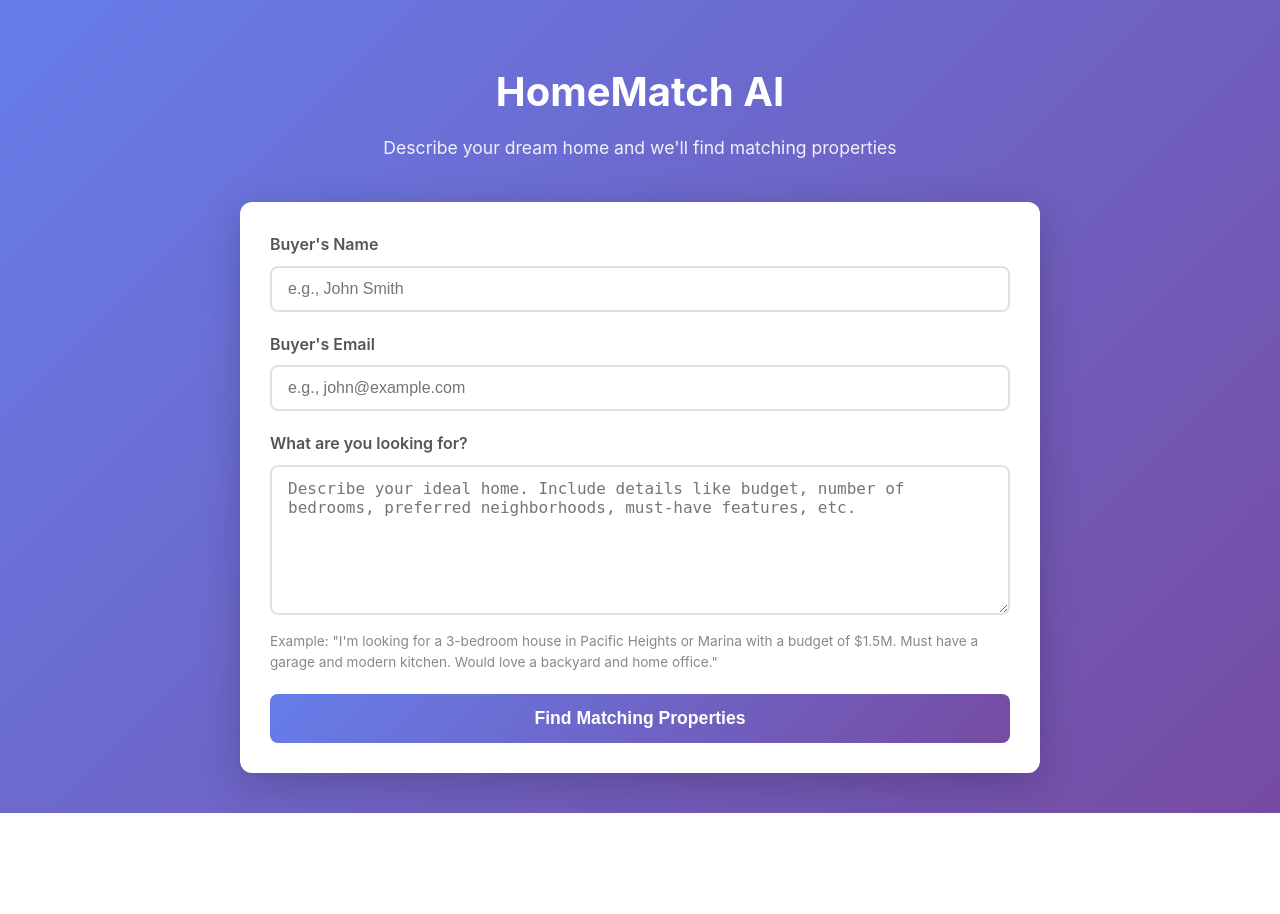
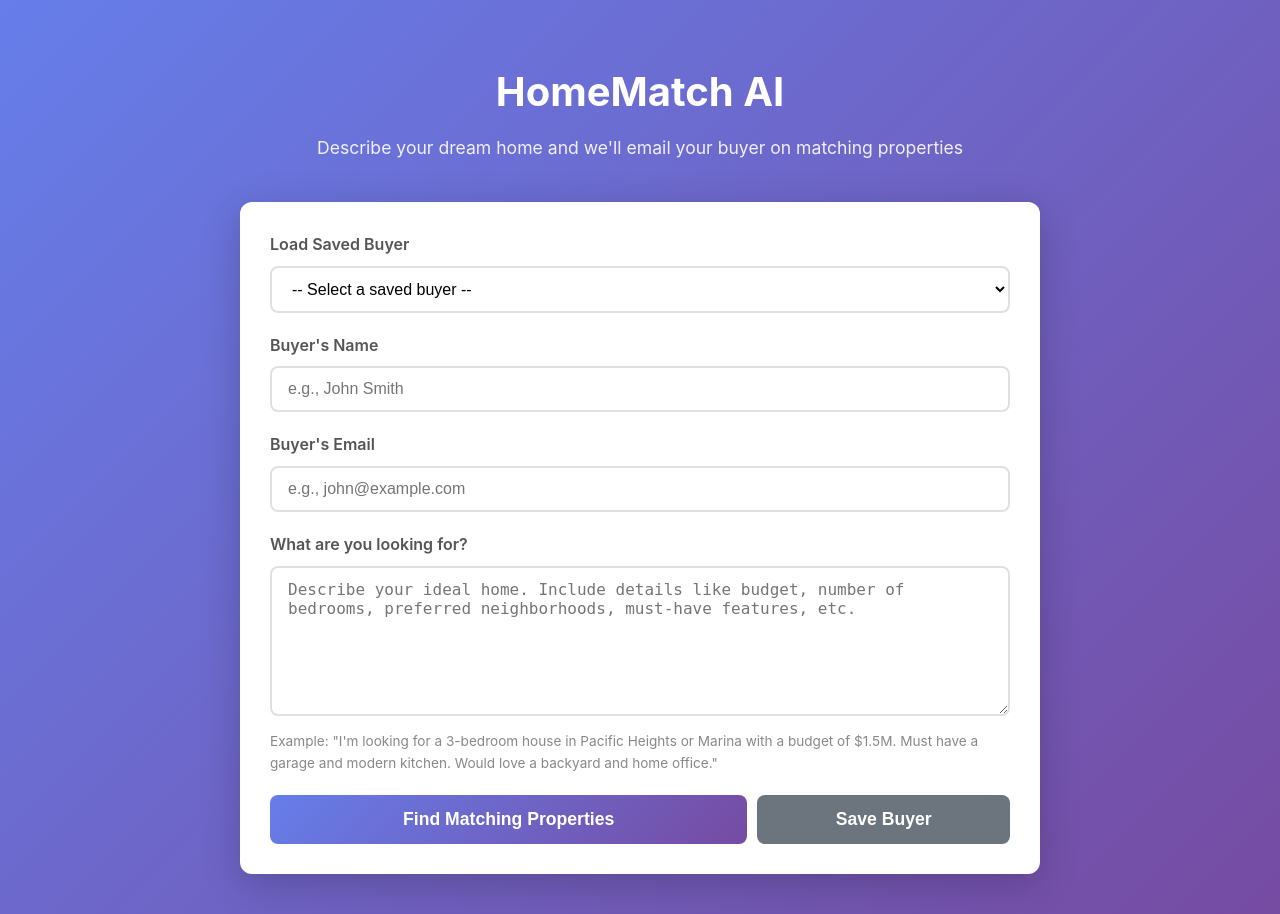
Before and after one commit to ellyphant/HomeMatchAI-Agent, a Flask app: page / in a window 1280 px wide. Before the commit the page ends 813 px from the top, so only its background shows below. Run offline with Flask 3, Linux system fonts and the light colour scheme.

Commit message:
Add saved buyers feature and improve scoring/email generation
- Add dropdown to save and load buyer profiles from localStorage
- Increase max_tokens to 4096 for complete email generation
- Adjust scoring weights for clearer property differentiation
- Update UI subtitle text

🤖 Generated with [Claude Code](https://claude.com/claude-code)

Co-Authored-By: Claude <noreply@anthropic.com>

```diff
--- a/app.py
+++ b/app.py
@@ -51,65 +51,112 @@ def analyze_buyer_preferences(buyer_input: str) -> dict:
 
         if not response.choices or not response.choices[0].message:
             print("No response from model")
-            return {}
+            return parse_preferences_manually(buyer_input)
 
         response_text = response.choices[0].message.content
         if not response_text:
             print("Empty response content")
-            return {}
+            return parse_preferences_manually(buyer_input)
 
         start = response_text.find('{')
         end = response_text.rfind('}') + 1
         if start != -1 and end > start:
-            return json.loads(response_text[start:end])
+            parsed = json.loads(response_text[start:end])
+            if parsed:
+                return parsed
 
         print(f"No JSON found in response: {response_text[:200]}")
-        return {}
+        return parse_preferences_manually(buyer_input)
 
     except json.JSONDecodeError as e:
         print(f"JSON decode error: {e}")
-        return {}
+        return parse_preferences_manually(buyer_input)
     except Exception as e:
         print(f"Error in analyze_buyer_preferences: {e}")
-        return {}
+        return parse_preferences_manually(buyer_input)
+
+def parse_preferences_manually(buyer_input: str) -> dict:
+    """Fallback parser to extract basic preferences from text."""
+    preferences = {}
+    text = buyer_input.lower()
+
+    # Extract budget
+    import re
+    budget_match = re.search(r'\$?([\d,]+(?:\.\d+)?)\s*(?:million|m|mil)', text)
+    if budget_match:
+        amount = float(budget_match.group(1).replace(',', ''))
+        preferences['max_budget'] = int(amount * 1000000)
+    else:
+        budget_match = re.search(r'\$?([\d,]+)(?:k)?', text)
+        if budget_match:
+            amount = int(budget_match.group(1).replace(',', ''))
+            if amount < 10000:
+                preferences['max_budget'] = amount * 1000
+            else:
+                preferences['max_budget'] = amount
+
+    # Extract bedrooms
+    bed_match = re.search(r'(\d+)\s*(?:bed|bedroom|br)', text)
+    if bed_match:
+        preferences['min_bedrooms'] = int(bed_match.group(1))
+
+    # Extract features
+    features = []
+    feature_keywords = ['backyard', 'garage', 'pool', 'view', 'modern kitchen', 'fireplace', 'home office']
+    for feature in feature_keywords:
+        if feature in text:
+            features.append(feature)
+    if features:
+        preferences['desired_features'] = features
+
+    # Extract locations (common SF neighborhoods)
+    locations = []
+    neighborhoods = ['pacific heights', 'marina', 'noe valley', 'mission', 'soma', 'hayes valley',
+                    'russian hill', 'nopa', 'richmond', 'sunset', 'fremont', 'oakland', 'berkeley']
+    for hood in neighborhoods:
+        if hood in text:
+            locations.append(hood.title())
+    if locations:
+        preferences['preferred_locations'] = locations
+
+    return preferences
 
 def match_properties(preferences: dict, properties: list) -> list:
     """Match properties against buyer preferences."""
     matches = []
 
     for prop in properties:
-        score = 10  # Base score for all properties
+        score = 15  # Base score for all properties
         reasons = []
 
         max_budget = preferences.get('max_budget')
         if max_budget and 'price' in prop:
             if prop['price'] <= max_budget:
-                score += 30
+                score += 40
                 reasons.append("Within budget")
             elif prop['price'] <= max_budget * 1.1:
-                score += 15
-                reasons.append("Slightly over budget but close")
+                score += 10
+                reasons.append("Slightly over budget")
         elif not max_budget:
-            score += 10  # No budget specified, give some points
+            score += 20  # No budget specified
 
         min_bedrooms = preferences.get('min_bedrooms')
         if min_bedrooms and 'bedrooms' in prop:
             if prop['bedrooms'] >= min_bedrooms:
-                score += 20
+                score += 15
                 reasons.append(f"{prop['bedrooms']} bedrooms meets requirement")
-        elif not min_bedrooms:
-            score += 5  # No bedrooms specified
 
         if 'preferred_locations' in preferences and 'neighborhood' in prop:
             if prop['neighborhood'].lower() in [loc.lower() for loc in preferences.get('preferred_locations', [])]:
-                score += 25
+                score += 20
                 reasons.append(f"In preferred area: {prop['neighborhood']}")
 
         if 'desired_features' in preferences and 'features' in prop:
             matching_features = set(f.lower() for f in preferences.get('desired_features', [])) & \
                               set(f.lower() for f in prop.get('features', []))
             if matching_features:
-                score += len(matching_features) * 5
+                # High value for matching features
+                score += len(matching_features) * 25
                 reasons.append(f"Has: {', '.join(matching_features)}")
 
         # Always add property with at least a base reason
@@ -253,7 +300,7 @@ def generate_email_endpoint():
 
         response = client.chat.completions.create(
             model="hf:zai-org/GLM-4.5",
-            max_tokens=2048,
+            max_tokens=4096,
             messages=[
                 {
                     "role": "user",
--- a/templates/index.html
+++ b/templates/index.html
@@ -60,7 +60,7 @@
             color: #555;
         }
 
-        input, textarea {
+        input, textarea, select {
             width: 100%;
             padding: 12px 16px;
             border: 2px solid #e0e0e0;
@@ -69,9 +69,14 @@
             transition: border-color 0.3s;
         }
 
-        input:focus, textarea:focus {
+        input:focus, textarea:focus, select:focus {
             outline: none;
             border-color: #667eea;
+        }
+
+        select {
+            background: white;
+            cursor: pointer;
         }
 
         textarea {
@@ -137,6 +142,16 @@
             margin-top: 5px;
             width: 20px;
             height: 20px;
+            cursor: pointer;
+            flex-shrink: 0;
+        }
+
+        .match-item label {
+            display: flex;
+            gap: 15px;
+            align-items: flex-start;
+            flex: 1;
+            cursor: pointer;
         }
 
         .match-image {
@@ -237,11 +252,18 @@
     <div class="container">
         <header>
             <h1>HomeMatch AI</h1>
-            <p>Describe your dream home and we'll find matching properties</p>
+            <p>Describe your dream home and we'll email your buyer on matching properties</p>
         </header>
 
         <div class="card">
             <form id="searchForm">
+                <div class="form-group">
+                    <label for="savedBuyers">Load Saved Buyer</label>
+                    <select id="savedBuyers" onchange="loadSavedBuyer()">
+                        <option value="">-- Select a saved buyer --</option>
+                    </select>
+                </div>
+
                 <div class="form-group">
                     <label for="buyerName">Buyer's Name</label>
                     <input type="text" id="buyerName" name="buyerName" placeholder="e.g., John Smith" required>
@@ -258,7 +280,10 @@
                     <p class="hint">Example: "I'm looking for a 3-bedroom house in Pacific Heights or Marina with a budget of $1.5M. Must have a garage and modern kitchen. Would love a backyard and home office."</p>
                 </div>
 
-                <button type="submit" id="submitBtn">Find Matching Properties</button>
+                <div style="display: flex; gap: 10px;">
+                    <button type="submit" id="submitBtn" style="flex: 2;">Find Matching Properties</button>
+                    <button type="button" id="saveBtn" onclick="saveBuyer()" style="flex: 1; background: #6c757d;">Save Buyer</button>
+                </div>
             </form>
         </div>
 
@@ -309,6 +334,58 @@
         let currentBuyerInput = '';
         let currentMatches = [];
         let currentPreferences = {};
+
+        // Load saved buyers on page load
+        document.addEventListener('DOMContentLoaded', loadSavedBuyersList);
+
+        function loadSavedBuyersList() {
+            const buyers = JSON.parse(localStorage.getItem('savedBuyers') || '{}');
+            const select = document.getElementById('savedBuyers');
+            select.innerHTML = '<option value="">-- Select a saved buyer --</option>';
+
+            Object.keys(buyers).forEach(name => {
+                const option = document.createElement('option');
+                option.value = name;
+                option.textContent = name;
+                select.appendChild(option);
+            });
+        }
+
+        function saveBuyer() {
+            const name = document.getElementById('buyerName').value;
+            const email = document.getElementById('buyerEmail').value;
+            const input = document.getElementById('buyerInput').value;
+
+            if (!name) {
+                alert('Please enter a buyer name to save');
+                return;
+            }
+
+            const buyers = JSON.parse(localStorage.getItem('savedBuyers') || '{}');
+            buyers[name] = { name, email, input };
+            localStorage.setItem('savedBuyers', JSON.stringify(buyers));
+
+            loadSavedBuyersList();
+            document.getElementById('savedBuyers').value = name;
+
+            alert(`Buyer "${name}" saved!`);
+        }
+
+        function loadSavedBuyer() {
+            const select = document.getElementById('savedBuyers');
+            const name = select.value;
+
+            if (!name) return;
+
+            const buyers = JSON.parse(localStorage.getItem('savedBuyers') || '{}');
+            const buyer = buyers[name];
+
+            if (buyer) {
+                document.getElementById('buyerName').value = buyer.name || '';
+                document.getElementById('buyerEmail').value = buyer.email || '';
+                document.getElementById('buyerInput').value = buyer.input || '';
+            }
+        }
 
         form.addEventListener('submit', async (e) => {
             e.preventDefault();
@@ -404,7 +481,7 @@
                 data.matches.forEach((match, index) => {
                     matchesHtml += `
                         <div class="match-item">
-                            <input type="checkbox" id="match-${index}" onchange="updateSelection()" data-index="${index}">
+                            <input type="checkbox" id="match-${index}" onchange="updateSelection(event)" data-index="${index}">
                             <img src="${match.image_url || 'https://via.placeholder.com/120x90'}" alt="Property" class="match-image">
                             <div class="match-details">
                                 <h4>${match.address} <span class="match-score">Score: ${match.score}</span></h4>
@@ -423,9 +500,17 @@
             updateSelection();
         }
 
-        function updateSelection() {
+        function updateSelection(event) {
             const checkboxes = document.querySelectorAll('#matches input[type="checkbox"]:checked');
             const count = checkboxes.length;
+
+            // Prevent selecting more than 2
+            if (count > 2 && event && event.target) {
+                event.target.checked = false;
+                alert('You can only select 2 properties');
+                return;
+            }
+
             const btn = document.getElementById('generateEmailBtn');
             btn.textContent = `Generate Email for Selected (${count}/2)`;
             btn.disabled = count !== 2;
```
